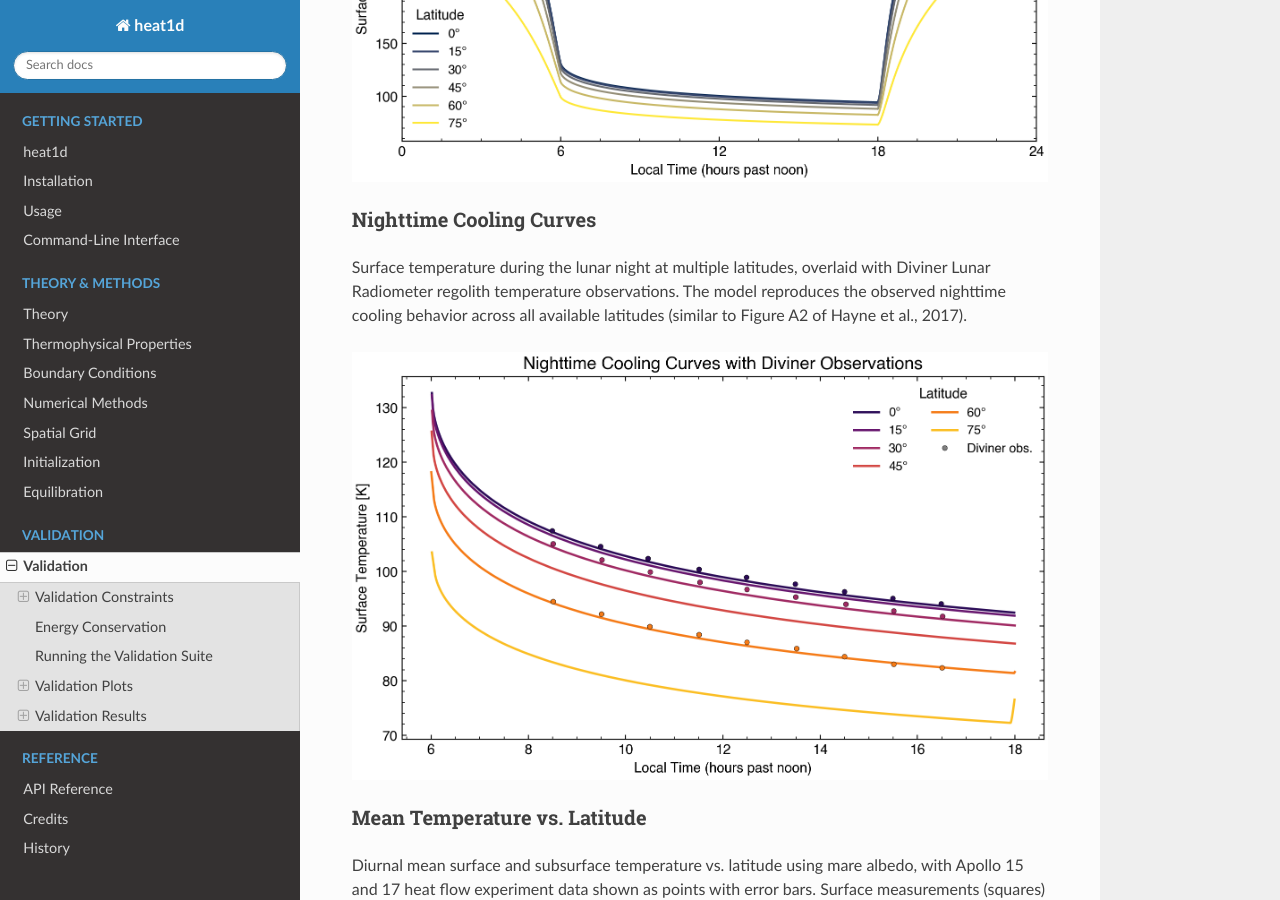
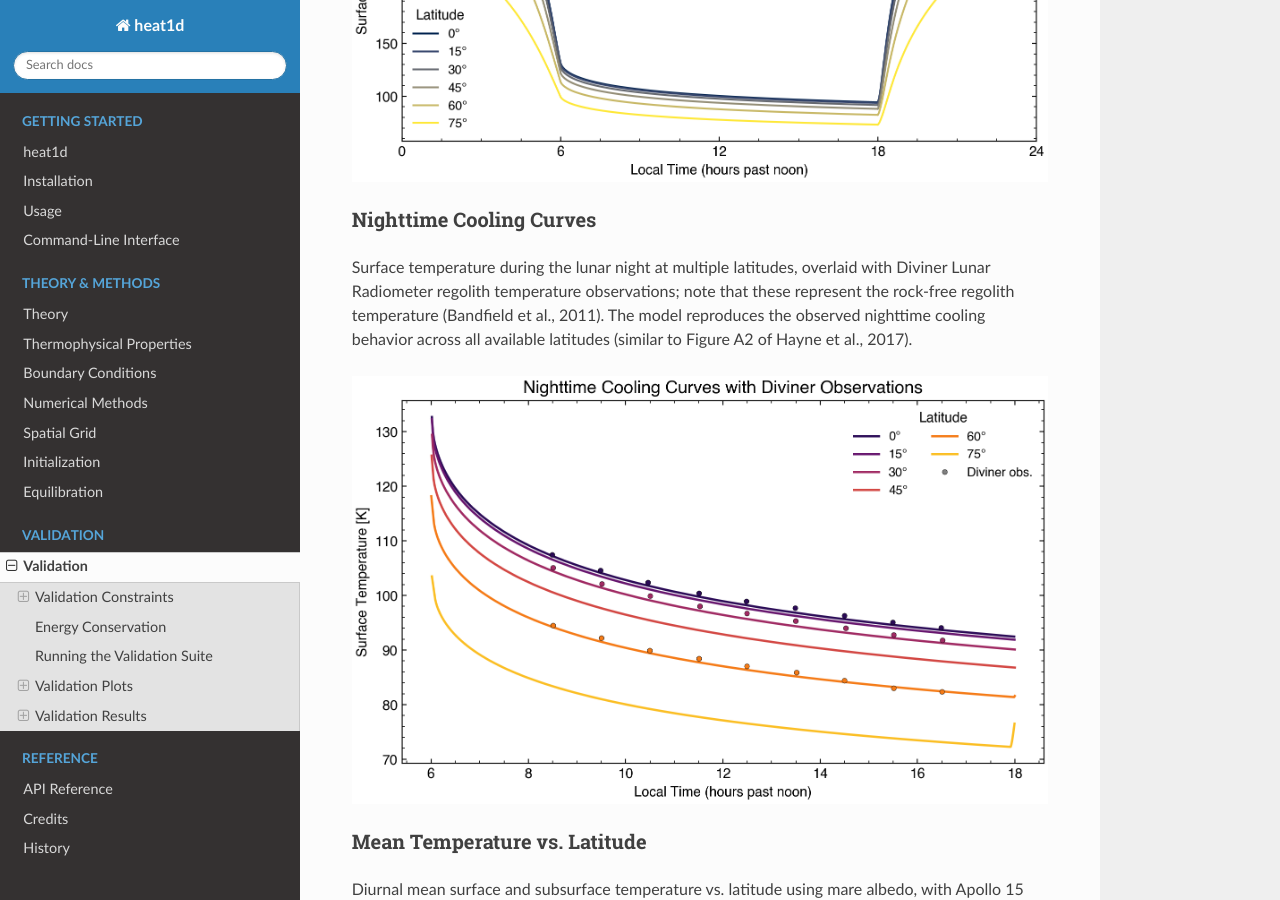
Before and after one commit to phayne/heat1d, a Sphinx documentation site: the page built from python/docs/validation.md, in a window 1280 px wide and 900 px high, scrolled down 2718 px. Built offline with Sphinx 7.4.7 and the Read the Docs theme 3.1.0, drawn with Linux system fonts in a browser that asks for light colours; the version number could not be read and is left out; some of the changed text lies outside the part shown.

Commit message:
Added note about rock-free regolith temperature to validation.md

```diff
--- a/python/docs/validation.md
+++ b/python/docs/validation.md
@@ -89,7 +89,7 @@ the same cold sky.
 ### Nighttime Cooling Curves
 
 Surface temperature during the lunar night at multiple latitudes, overlaid
-with Diviner Lunar Radiometer regolith temperature observations. The model
+with Diviner Lunar Radiometer regolith temperature observations; note that these represent the rock-free regolith temperature (Bandfield et al., 2011). The model
 reproduces the observed nighttime cooling behavior across all available
 latitudes (similar to Figure A2 of Hayne et al., 2017).
 
@@ -135,3 +135,6 @@ python docs/generate_validation_plots.py
 This produces four PNG files in `docs/images/` using the Fourier-matrix solver
 (fastest). The full validation suite (`heat1d --validate`) generates additional
 comparison plots across all four solvers.
+
+### References
+Bandfield, J. L., Ghent, R. R., Vasavada, A. R., Paige, D. A., Lawrence, S. J., & Robinson, M. S. (2011). Lunar surface rock abundance and regolith fines temperatures derived from LRO Diviner Radiometer data. Journal of Geophysical Research: Planets, 116(E12). [https://doi.org/10.1029/2011JE003866](https://doi.org/10.1029/2011JE003866)
```
